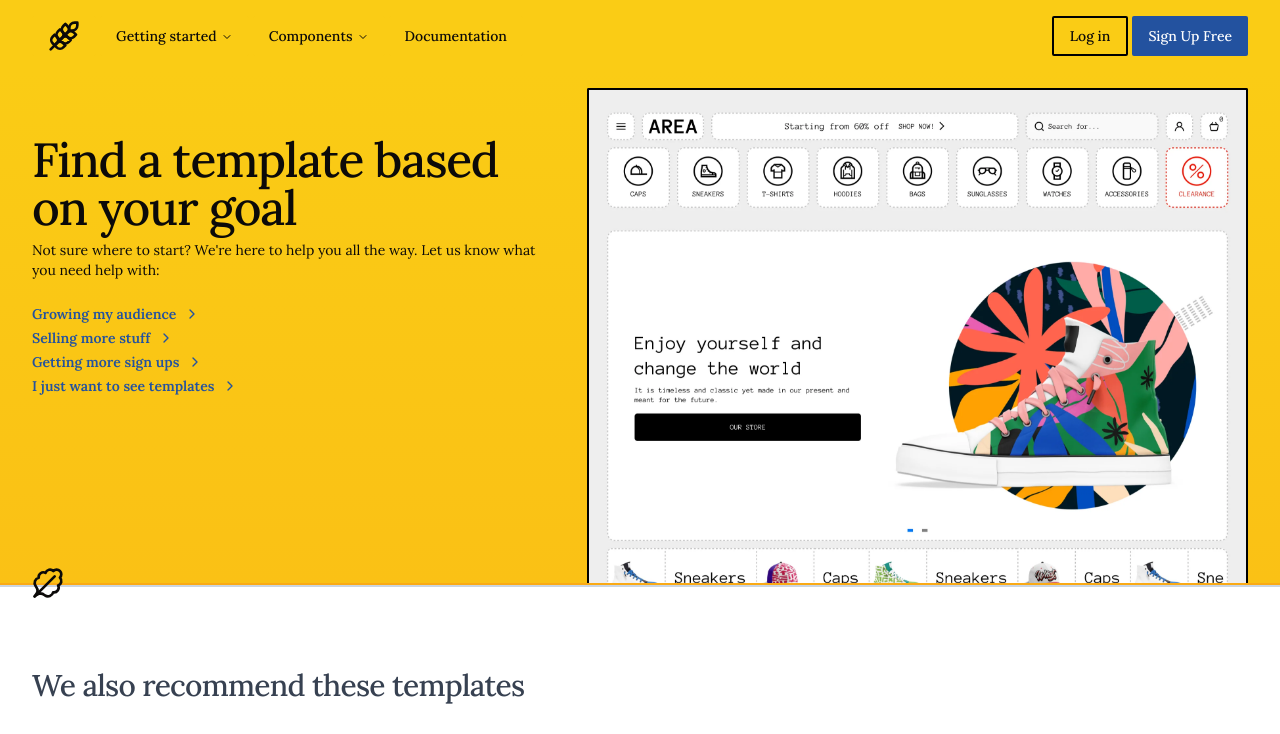
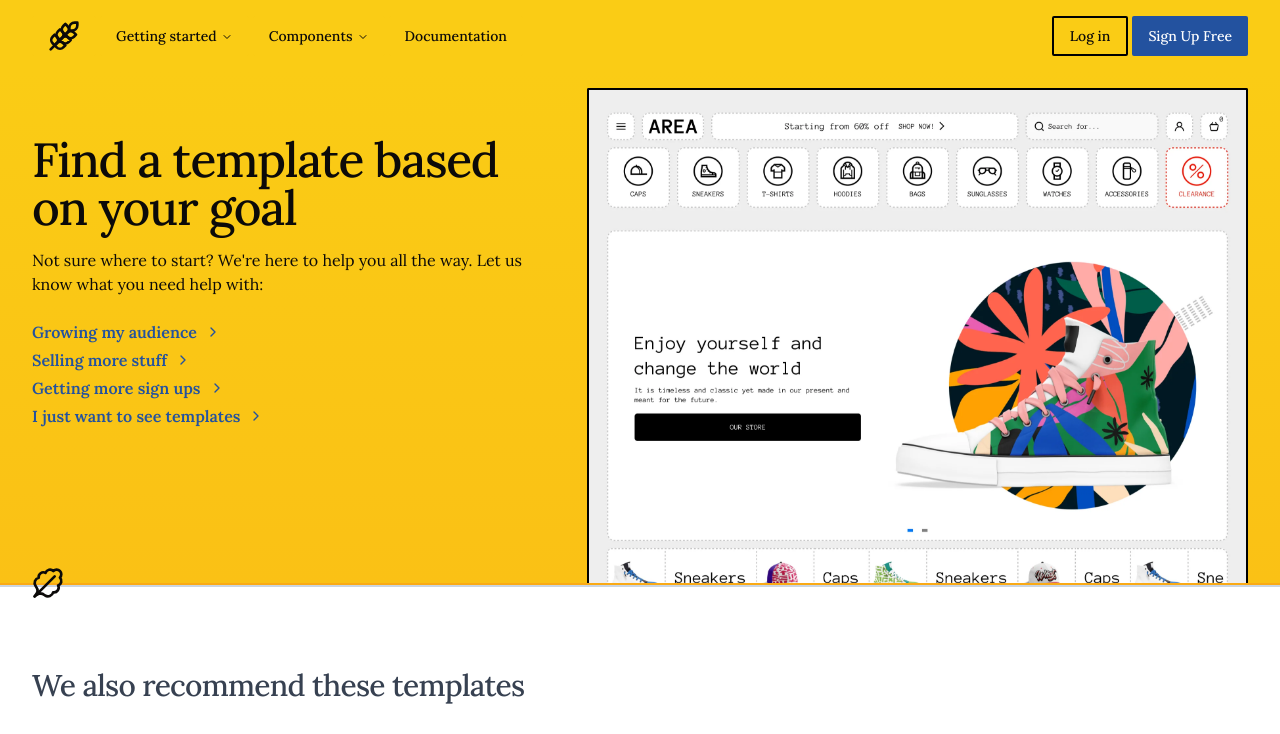
Before and after one commit to tfmcmahon/framer-next-page-transitions, a Next.js app: page / in a window 1280 px wide. Shown: the top 734 px of the page. Built offline with nearby package versions, Linux system fonts and the light colour scheme.

Commit message:
feat: font size tweaks

```diff
--- a/src/app/page.tsx
+++ b/src/app/page.tsx
@@ -109,17 +109,17 @@ export default function Home() {
                   variants={fade}
                   className="md:col-start-1 md:col-end-5 self-center justify-self-center w-full h-full overflow-hidden"
                 >
-                  <h1 className="scroll-m-20 text-3xl font-medium tracking-tight lg:text-5xl md:pt-12">
+                  <h1 className="scroll-m-20 text-3xl font-medium tracking-tight lg:pb-2 lg:text-5xl md:pt-12">
                     Find a template based on your goal
                   </h1>
-                  <p className="[&:not(:first-child)]:mt-2 text-xs md:text-sm">
+                  <p className="[&:not(:first-child)]:mt-2 text-xs md:text-sm lg:text-base ">
                     Not sure where to start? We&apos;re here to help you all the
                     way. Let us know what you need help with:
                   </p>
                   <ul className="md:pb-[84px] lg:pb-0 list-none pt-6 flex flex-col gap-1">
                     <div
                       onClick={handleClick}
-                      className="flex gap-2 items-center text-link font-semibold text-xs md:text-sm hover:cursor-pointer"
+                      className="flex gap-2 items-center text-link font-semibold text-xs md:text-sm xl:text-base hover:cursor-pointer"
                     >
                       Growing my audience
                       <Icons
@@ -129,7 +129,7 @@ export default function Home() {
                     </div>
                     <div
                       onClick={handleClick}
-                      className="flex gap-2 items-center text-link font-semibold text-xs md:text-sm hover:cursor-pointer"
+                      className="flex gap-2 items-center text-link font-semibold text-xs md:text-sm xl:text-base hover:cursor-pointer"
                     >
                       Selling more stuff
                       <Icons
@@ -139,7 +139,7 @@ export default function Home() {
                     </div>
                     <div
                       onClick={handleClick}
-                      className="flex gap-2 items-center text-link font-semibold text-xs md:text-sm hover:cursor-pointer"
+                      className="flex gap-2 items-center text-link font-semibold text-xs md:text-sm xl:text-base hover:cursor-pointer"
                     >
                       Getting more sign ups
                       <Icons
@@ -149,7 +149,7 @@ export default function Home() {
                     </div>
                     <div
                       onClick={handleClick}
-                      className="flex gap-2 items-center text-link font-semibold text-xs md:text-sm hover:cursor-pointer"
+                      className="flex gap-2 items-center text-link font-semibold text-xs md:text-sm xl:text-base hover:cursor-pointer"
                     >
                       I just want to see templates
                       <Icons
```
